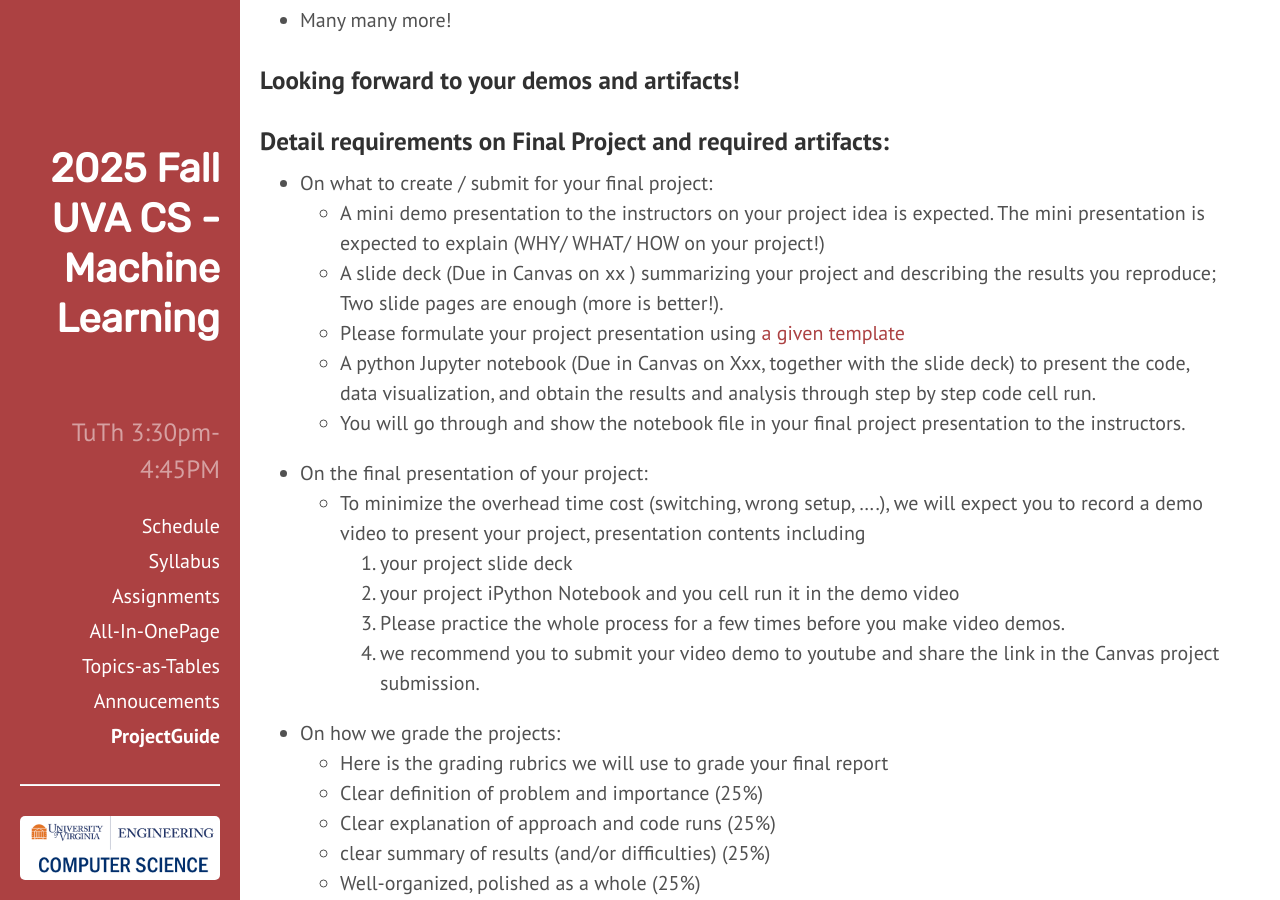
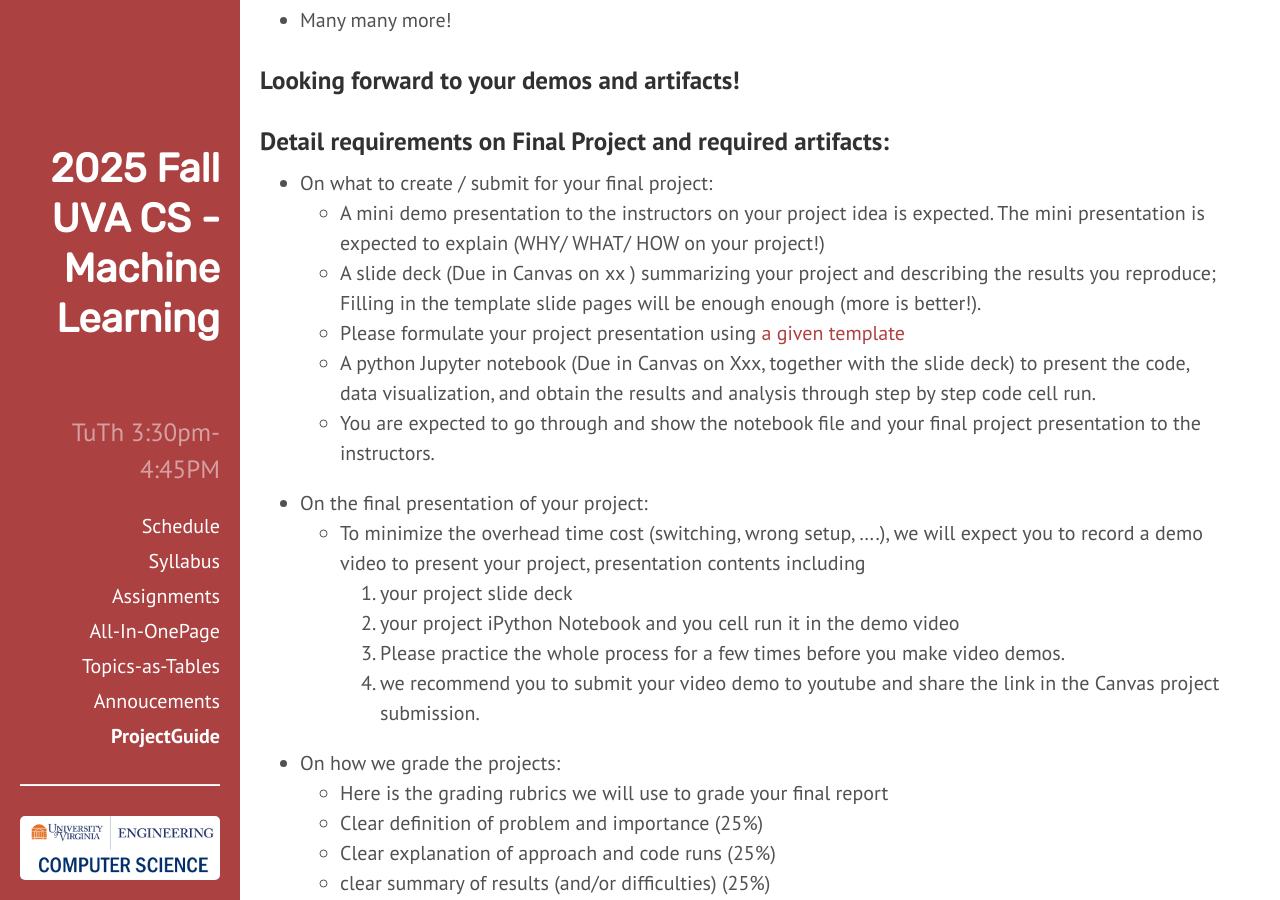
Before and after one commit to qiyanjun/2025Fall-UVA-CS-MachineLearningDeep, a Jekyll site: the page built from z25fProjects.md, in a window 1280 px wide and 900 px high, scrolled down 1234 px. Built offline with Jekyll 4.4.1, drawn with Linux system fonts in a browser that asks for light colours.

Commit message:
update the project-template-slide deck

```diff
--- a/z25fProjects.md
+++ b/z25fProjects.md
@@ -40,10 +40,10 @@ desc: "Final Project Information for 2025 Fall UVa CS -ML-Undergraduate"
 
 + On what to create / submit for your final project:
   - A mini demo presentation to the instructors on your project idea is expected. The mini presentation is expected to explain  (WHY/ WHAT/ HOW on your project!)
-  - A slide deck (Due in Canvas on xx ) summarizing your project  and describing the results you reproduce; Two slide pages are enough (more is better!).
-  - Please formulate your project presentation using [a given template]({{ site.baseurl }}/Lectures/Project-PresentationTemplate.pptx)
+  - A slide deck (Due in Canvas on xx ) summarizing your project  and describing the results you reproduce; Filling in the template slide pages will be enough enough (more is better!).
+  - Please formulate your project presentation using [a given template]({{ site.baseurl }}/Lectures/ProjPresentationTemplate-1.pptx)
   - A python Jupyter notebook (Due in Canvas on Xxx, together with the slide deck) to present the code, data visualization, and obtain the results and analysis through step by step code cell run.
-  - You will go through and show the notebook file in your final project presentation  to the instructors.
+  - You are expected to go through and show the notebook file and your final project presentation  to the instructors.
 
 + On the final presentation of your project:
   - To minimize the overhead time cost (switching, wrong setup, ….), we will expect you to record a demo video to present your project, presentation contents including
```
Also changed, not shown: 1 other file.
